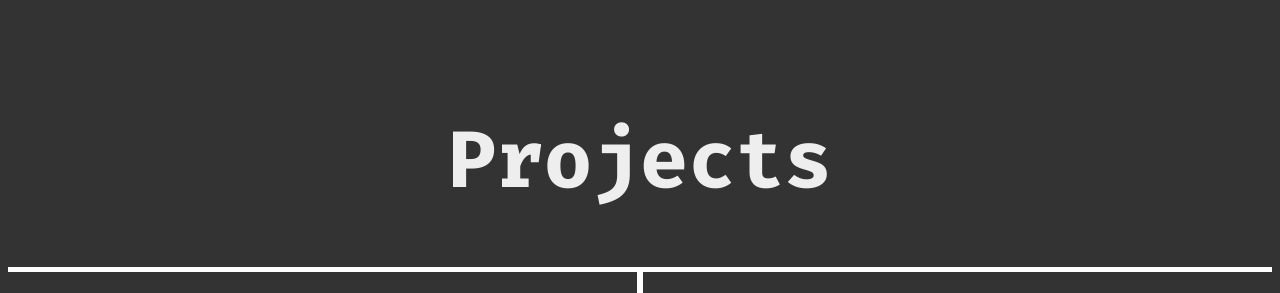
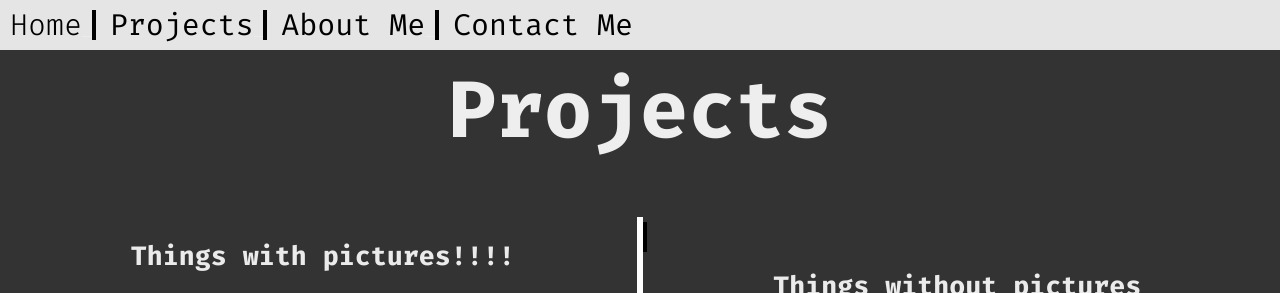
Before and after one commit to Yohello1/Yohello1_web, a PHP site: page /Projects/ in a window 1280 px wide. Shown: the top 293 px of the page. Run offline with PHP 8.4, Linux system fonts and the light colour scheme; data that the repository does not hold is empty.

Commit message:
Added Menu.html TO BE IMPLEMENTED

```diff
--- a/Projects/index.php
+++ b/Projects/index.php
@@ -7,7 +7,6 @@
 $jsondata = file_get_contents("projects.json");
 $json = json_decode($jsondata, true);
 
-
 $codeLenght = count($json['text']);
 $codeLenght *= 200;
 $codeLenght += 80;
@@ -16,19 +15,19 @@ $imagesLenght = count($json['images']);
 $imagesLenght *= 480;
 $imagesLenght += 560;
 
-if ($imagesLenght > $codeLenght) {
-  $finalSize = $imagesLenght;
+if ($imagesLenght > $codeLenght)
+ {
+    $finalSize = $imagesLenght;
 } else if ($imagesLenght < $codeLenght) {
   $finalSize = $codeLenght;
 } else {
   $finalSize = $codeLenght;
 }
 ?>
-
 <style>
   h1 {
     text-align: center;
-    padding-top: 100px;
+    padding-top: 50px;
     opacity: 1;
   }
 
@@ -88,11 +87,14 @@ if ($imagesLenght > $codeLenght) {
     height: 200px;
   }
 </style>
-
 <body>
+<?php
+  $menu = fopen("../menu.html", "r") or die("Can't open da file menu file");
+  echo fread($menu, filesize("../menu.html"));
+  fclose($menu);
+  ?>
   <h1>Projects</h1>
   <div class="line"></div>
-
   <div class="section_title" id="cgi">
     <h2>Things with pictures!!!!</h2>
     <?php
@@ -106,10 +108,8 @@ if ($imagesLenght > $codeLenght) {
     }
     ?>
   </div>
-
   <div class="divider">
   </div>
-
   <div class="section_title" id="code">
     <h2>Things without pictures</h2>
     <?php for ($i = 0; $i < count($json['text']); $i++) {
--- a/data.json
+++ b/data.json
@@ -4,7 +4,7 @@
         {
             "name": "Easy bpy",
             "lang": "Python",
-            "github": "https://github.com/Yohello1/EasyBPY"
+            "github": "https://github.com/curtisjamesholt/EasyBPY"
         },
         {
             "name": "This website",
--- /dev/null
+++ b/menu.html
@@ -0,0 +1,62 @@
+<style>
+    .bar {
+        top: 0%;
+        left: 0%;
+        right: 0%;
+        height: 50px;
+        background-color: rgba(255, 255, 255, 0.876);
+        position: fixed;
+        width: 100%;
+        display: inline;
+    }
+
+    .nav_bar_home {
+        text-align: left;
+        font-family: Firacode;
+        font-size: 30px;
+        line-height: 0%;
+        margin-top: 0%;
+        padding-top: 25px;
+        padding-left: 10px;
+        font-weight: 300;
+        color: black;
+        display: inline-block;
+    }
+    .nav_bar_areas {
+        text-align: left;
+        font-family: Firacode;
+        font-size: 30px;
+        line-height: 0%;
+        margin-top: 0%;
+        font-weight: 400;
+        padding-top: 25px;
+        padding-left: 10px;
+        color: black;
+        display: inline-block;
+    }
+    .line{
+        display: inline-block;
+        border-left: 4px solid black;
+        position: relative;
+        bottom:-5px;
+        height: 30px;
+    }
+</style>
+
+<div class="bar">
+    <a href="../index.php">
+        <h6 class="nav_bar_home">Home</h6>
+    </a>
+    <div class="line"></div>
+    <a href="../index.php">
+        <h6 class="nav_bar_areas">Projects</h6>
+    </a>
+    <div class="line"></div>
+    <a href="../index.php">
+        <h6 class="nav_bar_areas">About Me</h6>
+    </a>
+    <div class="line"></div>
+    <a href="../index.php">
+        <h6 class="nav_bar_areas">Contact Me</h6>
+    </a>
+</div>
```
Also changed, not shown: 1 other file.
